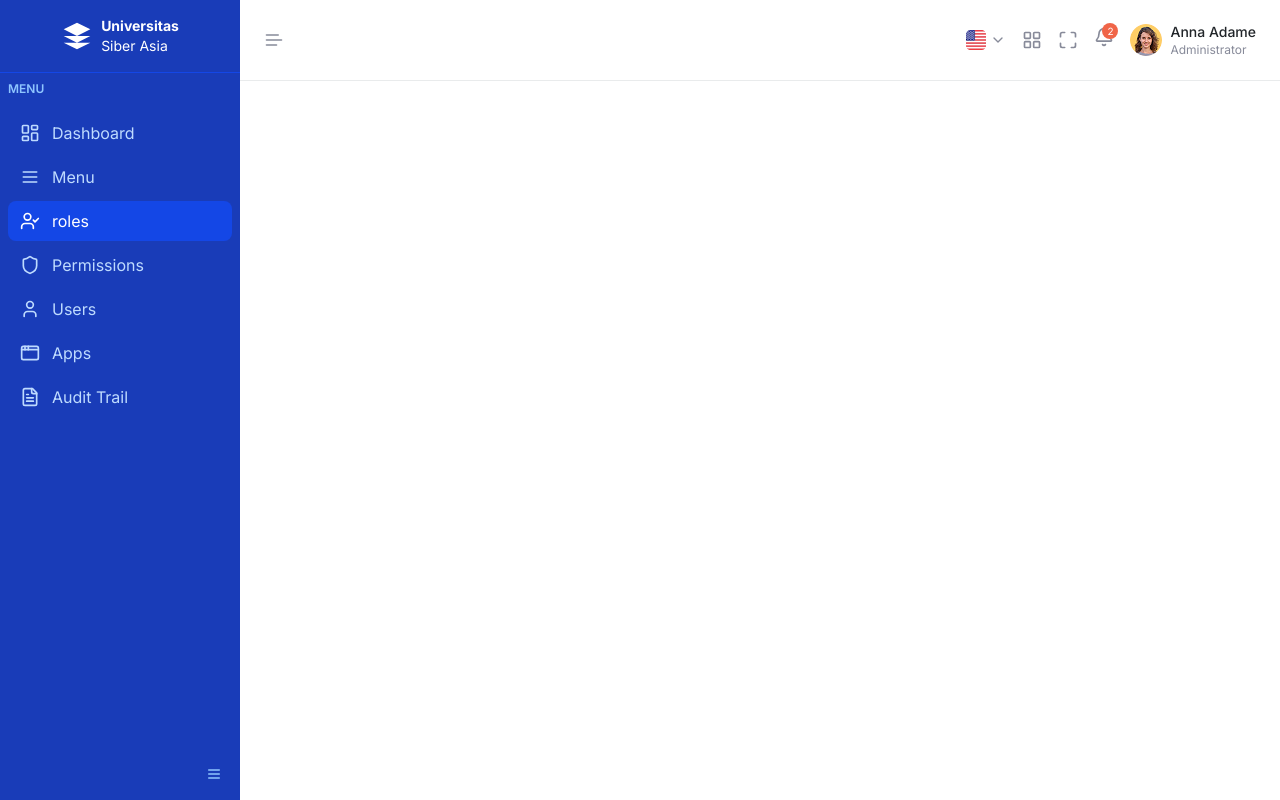
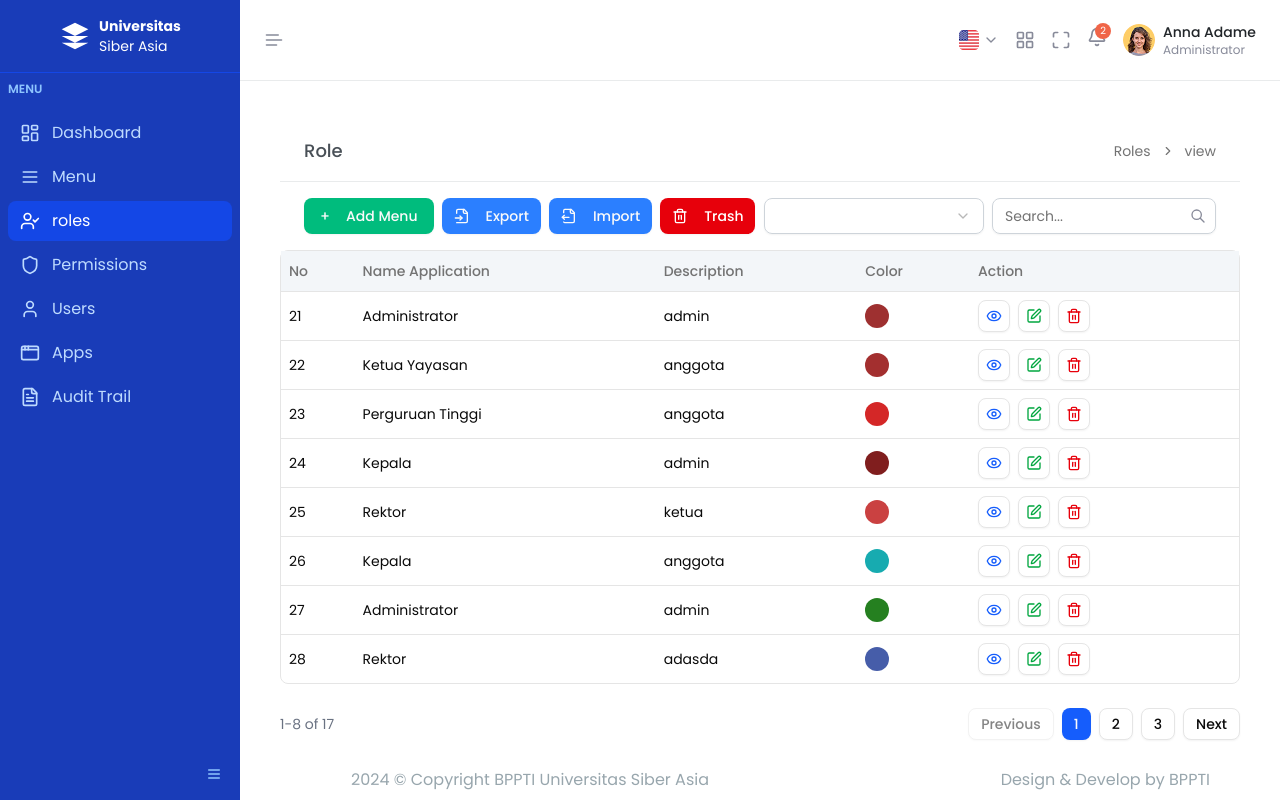
Before and after one commit to RafindraAditias/unsia, a Next.js app: page /dashboard/roles in a window 1280 px wide. Built offline with nearby package versions, Linux system fonts and the light colour scheme.

Commit message:
fix layout role page

```diff
--- a/app/constants/dashboard/index.ts
+++ b/app/constants/dashboard/index.ts
@@ -1,5 +1,4 @@
 import { MenuItem } from "@/app/dashboard/menu/page";
-import { Menuroles } from "@/app/dashboard/roles/page";
 import {
   LayoutDashboard,
   Menu,
--- a/app/dashboard/roles/layout.tsx
+++ /dev/null
@@ -1,27 +0,0 @@
-import type { Metadata } from "next";
-import { Inter } from "next/font/google";
-import Sidebar from "@/app/components/dashboard/SideBar";
-
-const inter = Inter({ subsets: ["latin"] });
-
-export const metadata: Metadata = {
-  title: "Universitas Siber Asia",
-  description: "University Administration Panel",
-};
-
-export default function RootLayout({
-  children,
-}: Readonly<{
-  children: React.ReactNode;
-}>) {
-  return (
-    <html lang="en">
-      <body className={inter.className}>
-        <div className="flex h-screen">
-          <Sidebar />
-          <div className="flex-1 overflow-auto">{children}</div>
-        </div>
-      </body>
-    </html>
-  );
-}
--- a/app/dashboard/roles/page.tsx
+++ b/app/dashboard/roles/page.tsx
@@ -10,7 +10,6 @@ import {
   SelectValue,
 } from "@/components/ui/select";
 import { Input } from "@/components/ui/input";
-import { Header } from "@/app/components/dashboard/Header";
 import Footer from "@/app/components/Homepage/Footer";
 import RoleTable from "@/app/components/dashboard/roles/RoleTable";
 import {
@@ -233,7 +232,6 @@ export default function MenuPage() {
 
   return (
     <div className="p-6">
-      <Header />
       <div className="px-6 py-4 border-b border-[#e9ebec] flex items-center justify-between">
         <h1 className="text-lg font-medium text-[#495057]">{isTrashPage ? "Trash" : "Role"}</h1>
         <div className="flex items-center gap-2 text-sm text-[#878a99]">
```
